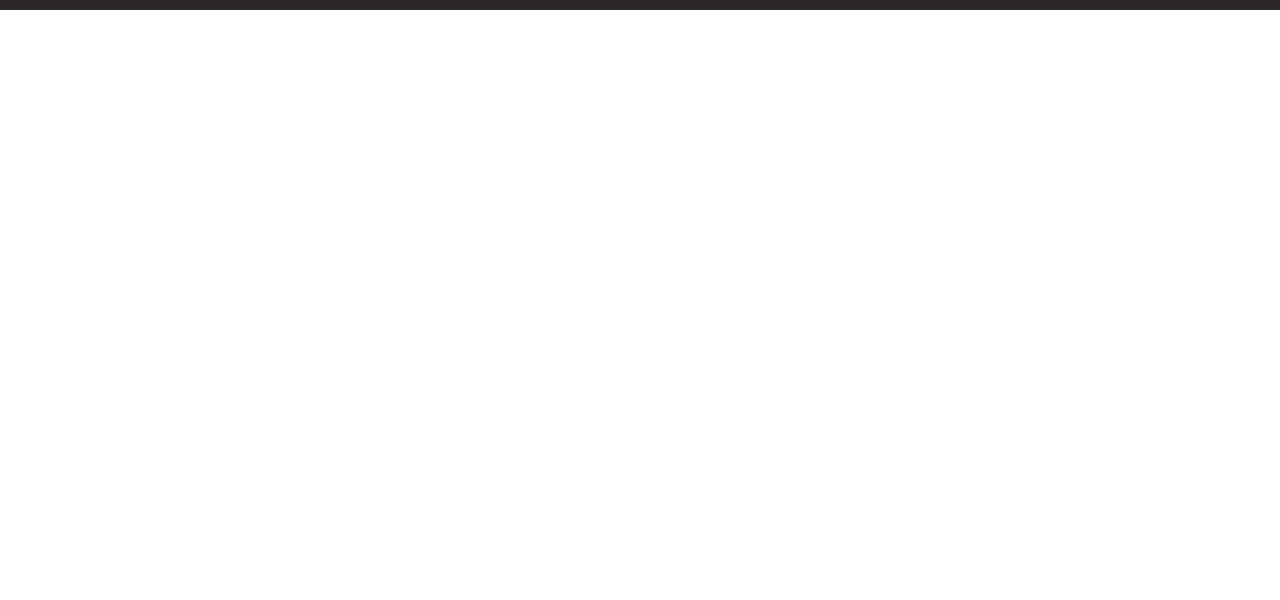
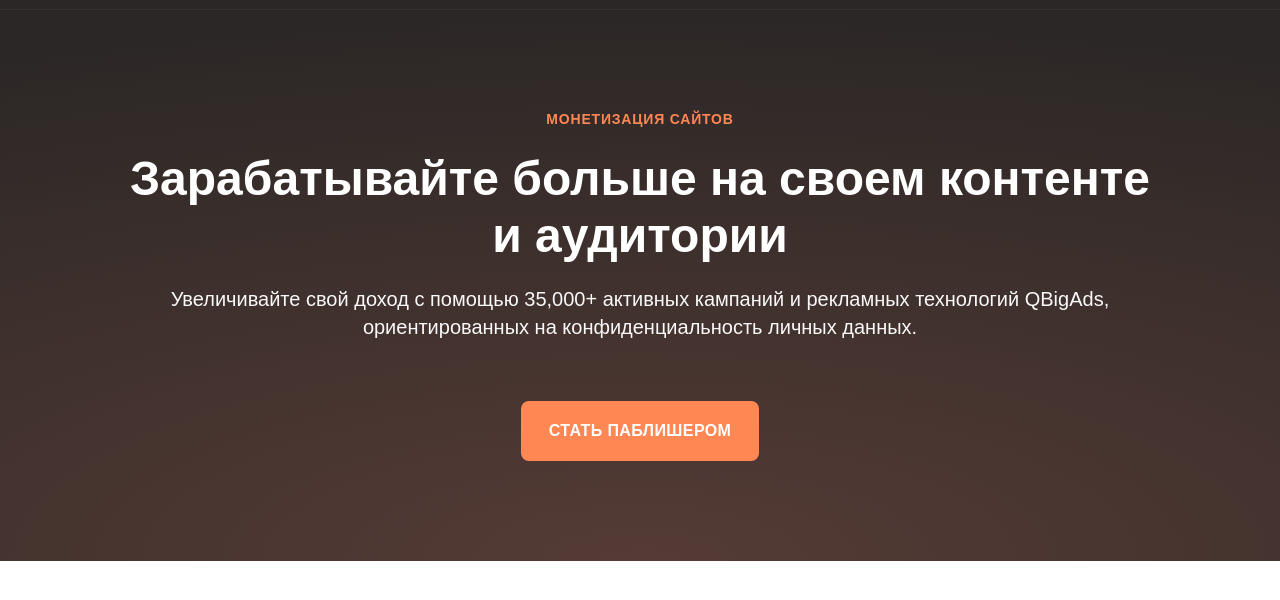
Before and after one commit to chakapega/t-landing, a website built with webpack: page src/index.html in a window 1280 px wide. Shown: the part 70-670 px from the top of the page. Built offline with nearby package versions, Linux system fonts and the light colour scheme.

Commit message:
Add become a publisher section with content

```diff
--- a/src/index.html
+++ b/src/index.html
@@ -58,7 +58,7 @@
       </ul>
     </nav>
     <div class="header__right-wrapper">
-      <button class="header__button-log-in">ВОЙТИ</button>
+      <button type="button" class="header__button-log-in">Войти</button>
       <input type="checkbox" id="header-hamburger-menu-checkbox" class="header__hamburger-menu-checkbox" />
       <label for="header-hamburger-menu-checkbox" class="header__hamburger-menu-label">
         <img src="./images/hamburgerMenuIcon.svg" class="header__hamburger-menu-icon" alt="Hamburger menu icon">
@@ -113,6 +113,15 @@
       </div>
     </div>
   </header>
+  <main class="main">
+    <section class="main__become-publisher-section">
+      <span>Монетизация сайтов</span>
+      <h1>Зарабатывайте больше на своем контенте и аудитории</h1>
+      <p>Увеличивайте свой доход с помощью 35,000+ активных кампаний и рекламных технологий QBigAds, ориентированных на
+        конфиденциальность личных данных.</p>
+      <button type="button">Стать паблишером</button>
+    </section>
+  </main>
 </body>
 
 </html>
--- a/src/scss/colors.scss
+++ b/src/scss/colors.scss
@@ -6,3 +6,6 @@
 $codGray: #201D1D;
 $sauvignon: #FFF5F1;
 $tutu: #FFF9FE;
+$labelFifthLight: #F9F9F9;
+$burningOrange: #FF7235;
+$orange: #FE611D;
--- a/src/scss/style.scss
+++ b/src/scss/style.scss
@@ -163,6 +163,7 @@
     cursor: pointer;
     margin-right: 16.25rem;
     padding-top: 3px;
+    text-transform: uppercase;
 
     &:hover {
       background-color: rgba(255, 135, 83, 0.10);
@@ -359,3 +360,96 @@
     }
   }
 }
+
+.main {
+  &__become-publisher-section {
+    display: flex;
+    flex-direction: column;
+    padding: 6.25rem 0;
+    align-items: center;
+    background: var(--BG-Gradient, radial-gradient(131.15% 100% at 50% 100%, #553B35 0%, rgba(43, 39, 38, 0.00) 100%), #2B2726);
+    box-sizing: border-box;
+
+    span {
+      color: $brandPrimary;
+      font-size: 0.875rem;
+      font-weight: 600;
+      line-height: 140%;
+      letter-spacing: 0.05rem;
+      text-transform: uppercase;
+    }
+
+    h1 {
+      color: $labelEighthLight;
+      font-size: 3rem;
+      font-style: normal;
+      font-weight: 700;
+      line-height: 120%;
+      text-align: center;
+      margin: 1.25rem 0;
+      max-width: 65.5rem;
+    }
+
+    p {
+      color: $labelFifthLight;
+      text-align: center;
+      font-size: 1.25rem;
+      font-weight: 500;
+      line-height: 140%;
+      margin: 0;
+      max-width: 65.5rem;
+    }
+
+    button {
+      display: flex;
+      height: 3.75rem;
+      min-width: 11.25rem;
+      padding: 1.25rem 1.75rem;
+      justify-content: center;
+      align-items: center;
+      border-radius: 0.5rem;
+      background: $brandPrimary;
+      border: none;
+      margin-top: 3.75rem;
+      color: $labelEighthLight;
+      text-align: center;
+      font-weight: 700;
+      line-height: 140%;
+      letter-spacing: 0.025rem;
+      text-transform: uppercase;
+      cursor: pointer;
+
+      &:hover {
+        background-color: $burningOrange;
+      }
+
+      &:active {
+        background-color: $orange;
+      }
+
+      @include mobileTabletScreen() {
+        width: 100%;
+      }
+    }
+
+    @include desktopScreen() {
+      padding: 6.25rem 8.25rem;
+    }
+
+    @include tabletDesktopScreen() {
+      padding: 6.25rem 2.5rem;
+
+      h1 {
+        font-size: 2.5rem;
+      }
+    }
+
+    @include mobileTabletScreen() {
+      padding: 5rem 1.5rem;
+
+      h1 {
+        font-size: 2.25rem;
+      }
+    }
+  }
+}
```
